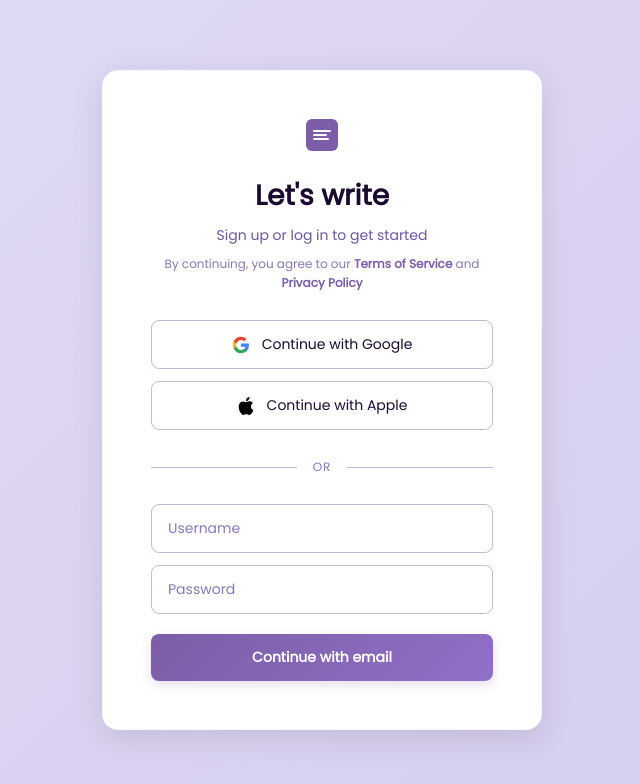
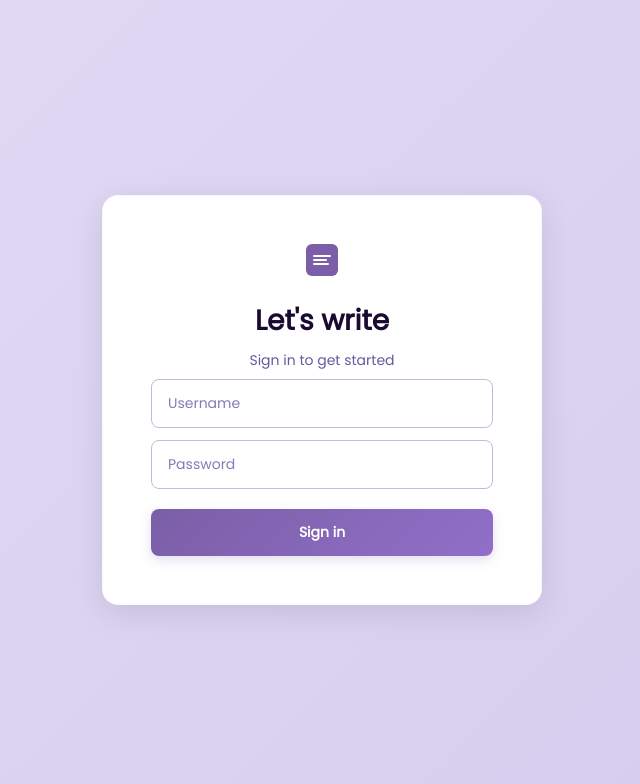
Before and after one commit to GR4V1TY123/Todo_nerd, a React (Vite) app in the folder frontend/oscarify/: page /login in a window 1280 px wide. Shown: the top 784 px of the page, without its empty margins (318-958 px from the left). Built offline with nearby package versions, Linux system fonts and the light colour scheme.

Commit message:
modify login page

```diff
--- a/frontend/oscarify/src/pages/LoginPage.jsx
+++ b/frontend/oscarify/src/pages/LoginPage.jsx
@@ -4,14 +4,8 @@ import { setUsername, setPassword } from '../globals'
 function LoginPage() {
   const navigate = useNavigate()
 
-  const handleEmailSubmit = (e) => {
+  const handleSubmit = (e) => {
     e.preventDefault()
-    // Navigate to dashboard on form submit
-    navigate('/app')
-  }
-
-  const handleSocialLogin = () => {
-    // Navigate to dashboard on social login
     navigate('/app')
   }
 
@@ -26,36 +20,9 @@ function LoginPage() {
         </Link>
 
         <h1 className="login-title">Let's write</h1>
-        <p className="login-subtitle">Sign up or log in to get started</p>
-        <p className="login-terms">
-          By continuing, you agree to our <a href="#">Terms of Service</a> and <a href="#">Privacy Policy</a>
-        </p>
+        <p className="login-subtitle">Sign in to get started</p>
 
-        <div className="social-buttons">
-          <button className="social-btn" onClick={handleSocialLogin}>
-            <svg className="social-btn-icon" viewBox="0 0 24 24">
-              <path fill="#4285F4" d="M22.56 12.25c0-.78-.07-1.53-.2-2.25H12v4.26h5.92c-.26 1.37-1.04 2.53-2.21 3.31v2.77h3.57c2.08-1.92 3.28-4.74 3.28-8.09z"/>
-              <path fill="#34A853" d="M12 23c2.97 0 5.46-.98 7.28-2.66l-3.57-2.77c-.98.66-2.23 1.06-3.71 1.06-2.86 0-5.29-1.93-6.16-4.53H2.18v2.84C3.99 20.53 7.7 23 12 23z"/>
-              <path fill="#FBBC05" d="M5.84 14.09c-.22-.66-.35-1.36-.35-2.09s.13-1.43.35-2.09V7.07H2.18C1.43 8.55 1 10.22 1 12s.43 3.45 1.18 4.93l2.85-2.22.81-.62z"/>
-              <path fill="#EA4335" d="M12 5.38c1.62 0 3.06.56 4.21 1.64l3.15-3.15C17.45 2.09 14.97 1 12 1 7.7 1 3.99 3.47 2.18 7.07l3.66 2.84c.87-2.6 3.3-4.53 6.16-4.53z"/>
-            </svg>
-            Continue with Google
-          </button>
-          <button className="social-btn" onClick={handleSocialLogin}>
-            <svg className="social-btn-icon" viewBox="0 0 24 24" fill="#000">
-              <path d="M12.152 6.896c-.948 0-2.415-1.078-3.96-1.04-2.04.027-3.91 1.183-4.961 3.014-2.117 3.675-.546 9.103 1.519 12.09 1.013 1.454 2.208 3.09 3.792 3.039 1.52-.065 2.09-.987 3.935-.987 1.831 0 2.35.987 3.96.948 1.637-.026 2.676-1.48 3.676-2.948 1.156-1.688 1.636-3.325 1.662-3.415-.039-.013-3.182-1.221-3.22-4.857-.026-3.04 2.48-4.494 2.597-4.559-1.429-2.09-3.623-2.324-4.39-2.376-2-.156-3.675 1.09-4.61 1.09zM15.53 3.83c.843-1.012 1.4-2.427 1.245-3.83-1.207.052-2.662.805-3.532 1.818-.78.896-1.454 2.338-1.273 3.714 1.338.104 2.715-.688 3.559-1.701"/>
-            </svg>
-            Continue with Apple
-          </button>
-        </div>
-
-        <div className="login-divider">
-          <div className="login-divider-line"></div>
-          <span className="login-divider-text">or</span>
-          <div className="login-divider-line"></div>
-        </div>
-
-        <form className="login-form" onSubmit={handleEmailSubmit}>
+        <form className="login-form" onSubmit={handleSubmit}>
           <input
             type="text"
             className="login-input"
@@ -71,7 +38,7 @@ function LoginPage() {
             required
           />
           <button type="submit" className="login-submit">
-            Continue with email
+            Sign in
           </button>
         </form>
       </div>
```
